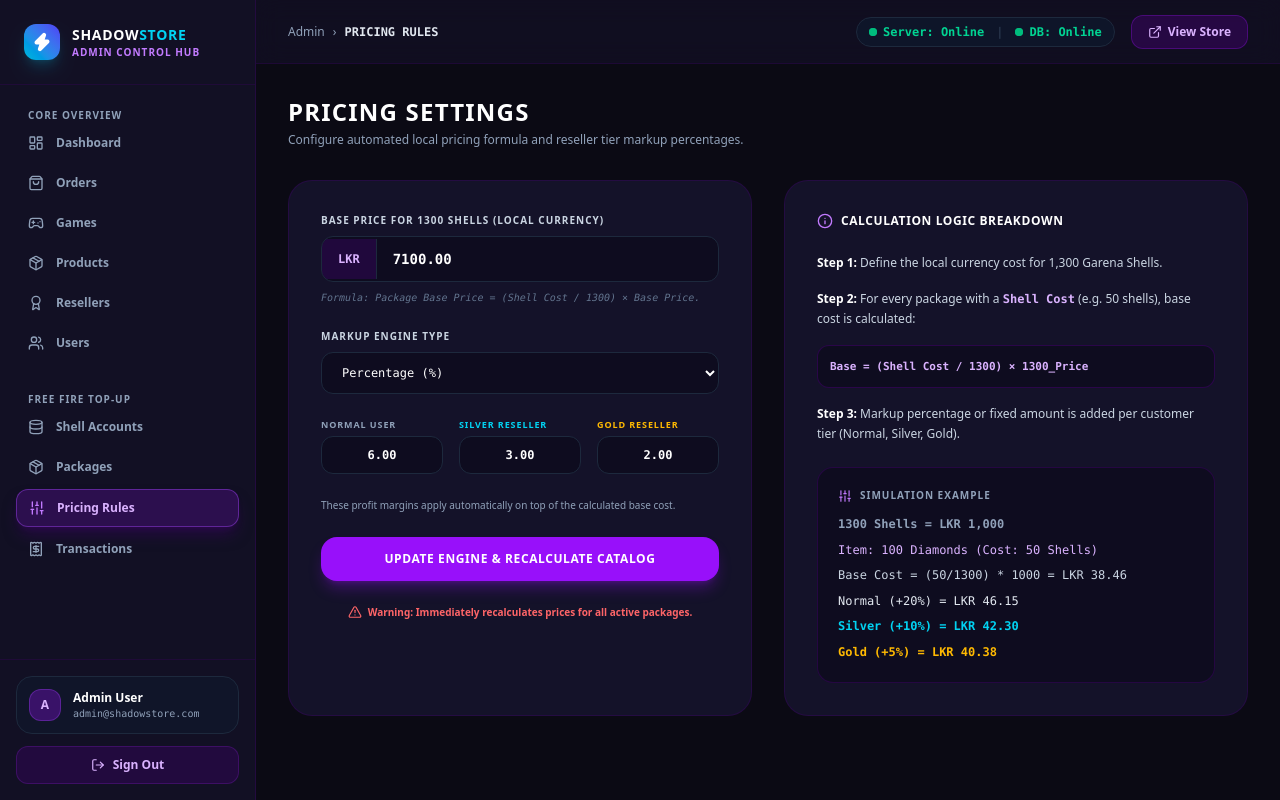
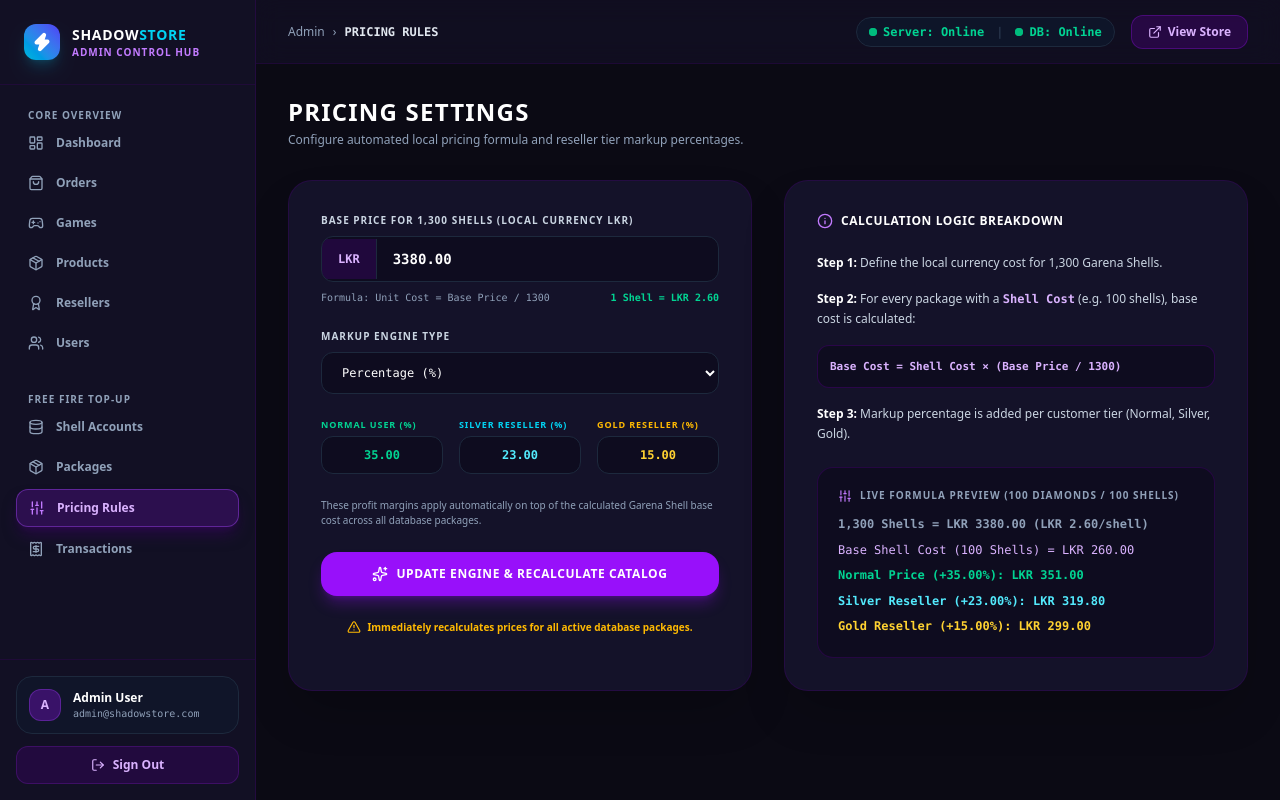
Before and after one commit to Dulanja-SaMaEl/shadowtopup, a Next.js app in the folder frontend/: page /admin/pricing-rules in a window 1280 px wide. Built offline with nearby package versions, Linux system fonts and the light colour scheme; no server answers.

Commit message:
Admin: Implement live catalog pricing recalculation API in Pricing Settings

```diff
--- a/frontend/src/app/admin/pricing-rules/page.tsx
+++ b/frontend/src/app/admin/pricing-rules/page.tsx
@@ -1,19 +1,54 @@
 'use client';
 
 import { useState } from 'react';
-import { Sliders, AlertTriangle, Info } from 'lucide-react';
+import { Sliders, AlertTriangle, Info, Sparkles, CheckCircle2, RefreshCw } from 'lucide-react';
 
 export default function AdminPricingRulesPage() {
-  const [basePrice, setBasePrice] = useState('7100.00');
+  const [basePrice, setBasePrice] = useState('3380.00'); // 1300 Shells = 3380 LKR (2.60 LKR / shell)
   const [markupType, setMarkupType] = useState('Percentage (%)');
-  const [normalMarkup, setNormalMarkup] = useState('6.00');
-  const [silverMarkup, setSilverMarkup] = useState('3.00');
-  const [goldMarkup, setGoldMarkup] = useState('2.00');
-  const [msg, setMsg] = useState<string | null>(null);
+  const [normalMarkup, setNormalMarkup] = useState('35.00');
+  const [silverMarkup, setSilverMarkup] = useState('23.00');
+  const [goldMarkup, setGoldMarkup] = useState('15.00');
+  const [updating, setUpdating] = useState(false);
+  const [msg, setMsg] = useState<{ type: 'success' | 'error'; text: string } | null>(null);
 
-  const handleUpdate = () => {
-    setMsg('Catalog pricing updated & recalculated successfully!');
-    setTimeout(() => setMsg(null), 3000);
+  // Live simulation calculations
+  const basePriceNum = parseFloat(basePrice) || 3380;
+  const unitShellCost = basePriceNum / 1300;
+
+  const sample100ShellCost = 100 * unitShellCost; // 260 LKR
+  const sample100Normal = sample100ShellCost * (1 + (parseFloat(normalMarkup) || 35) / 100);
+  const sample100Silver = sample100ShellCost * (1 + (parseFloat(silverMarkup) || 23) / 100);
+  const sample100Gold = sample100ShellCost * (1 + (parseFloat(goldMarkup) || 15) / 100);
+
+  const handleUpdate = async () => {
+    setUpdating(true);
+    setMsg(null);
+
+    try {
+      const res = await fetch('/api/admin/pricing-rules', {
+        method: 'POST',
+        headers: { 'Content-Type': 'application/json' },
+        body: JSON.stringify({
+          basePrice1300: basePriceNum,
+          normalMarkup: parseFloat(normalMarkup) || 35,
+          silverMarkup: parseFloat(silverMarkup) || 23,
+          goldMarkup: parseFloat(goldMarkup) || 15,
+        }),
+      });
+
+      const data = await res.json();
+      if (data.success) {
+        setMsg({ type: 'success', text: data.message });
+      } else {
+        setMsg({ type: 'error', text: data.message || 'Failed to update catalog prices' });
+      }
+    } catch (err: any) {
+      console.error('Error updating pricing rules:', err);
+      setMsg({ type: 'error', text: 'Network error updating pricing rules' });
+    }
+
+    setUpdating(false);
   };
 
   return (
@@ -21,15 +56,17 @@ export default function AdminPricingRulesPage() {
       {/* Page Header */}
       <div>
         <h1 className="text-2xl font-black text-white uppercase tracking-wider">Pricing Settings</h1>
-        <p className="text-xs text-slate-400 mt-1">Configure automated local pricing formula and reseller tier markup percentages.</p>
+        <p className="text-xs text-slate-400 mt-1">
+          Configure automated local pricing formula and reseller tier markup percentages.
+        </p>
       </div>
 
       <div className="grid grid-cols-1 lg:grid-cols-2 gap-8">
         {/* Left Form Box */}
-        <div className="p-8 rounded-3xl bg-[#141229] border border-purple-950/40 space-y-6">
+        <div className="p-8 rounded-3xl bg-[#141229] border border-purple-950/40 space-y-6 shadow-2xl">
           <div className="space-y-2">
             <label className="block text-[10px] font-extrabold uppercase tracking-widest text-slate-300">
-              Base Price for 1300 Shells (Local Currency)
+              Base Price for 1,300 Shells (Local Currency LKR)
             </label>
             <div className="flex items-center rounded-xl bg-[#0e0c1f] border border-slate-800 overflow-hidden">
               <span className="px-4 py-3 bg-purple-950/40 text-purple-300 font-mono font-bold text-xs border-r border-slate-800">
@@ -42,9 +79,10 @@ export default function AdminPricingRulesPage() {
                 className="w-full px-4 py-3 bg-transparent text-white font-mono text-sm font-bold focus:outline-none"
               />
             </div>
-            <p className="text-[10px] text-slate-500 font-mono italic">
-              Formula: Package Base Price = (Shell Cost / 1300) × Base Price.
-            </p>
+            <div className="flex justify-between items-center text-[10px] font-mono text-slate-400">
+              <span>Formula: Unit Cost = Base Price / 1300</span>
+              <span className="text-emerald-400 font-bold">1 Shell = LKR {unitShellCost.toFixed(2)}</span>
+            </div>
           </div>
 
           <div className="space-y-2">
@@ -64,62 +102,78 @@ export default function AdminPricingRulesPage() {
           {/* 3 User Tier Inputs */}
           <div className="grid grid-cols-3 gap-4">
             <div className="space-y-1">
-              <label className="block text-[9px] font-extrabold uppercase tracking-widest text-slate-400">
-                Normal User
+              <label className="block text-[9px] font-extrabold uppercase tracking-widest text-emerald-400">
+                Normal User (%)
               </label>
               <input
                 type="text"
                 value={normalMarkup}
                 onChange={(e) => setNormalMarkup(e.target.value)}
-                className="w-full px-3 py-2.5 bg-[#0e0c1f] border border-slate-800 rounded-xl text-white font-mono text-xs font-bold text-center focus:outline-none"
+                className="w-full px-3 py-2.5 bg-[#0e0c1f] border border-slate-800 rounded-xl text-emerald-400 font-mono text-xs font-bold text-center focus:outline-none"
               />
             </div>
 
             <div className="space-y-1">
               <label className="block text-[9px] font-extrabold uppercase tracking-widest text-cyan-400">
-                Silver Reseller
+                Silver Reseller (%)
               </label>
               <input
                 type="text"
                 value={silverMarkup}
                 onChange={(e) => setSilverMarkup(e.target.value)}
-                className="w-full px-3 py-2.5 bg-[#0e0c1f] border border-slate-800 rounded-xl text-white font-mono text-xs font-bold text-center focus:outline-none"
+                className="w-full px-3 py-2.5 bg-[#0e0c1f] border border-slate-800 rounded-xl text-cyan-300 font-mono text-xs font-bold text-center focus:outline-none"
               />
             </div>
 
             <div className="space-y-1">
               <label className="block text-[9px] font-extrabold uppercase tracking-widest text-amber-400">
-                Gold Reseller
+                Gold Reseller (%)
               </label>
               <input
                 type="text"
                 value={goldMarkup}
                 onChange={(e) => setGoldMarkup(e.target.value)}
-                className="w-full px-3 py-2.5 bg-[#0e0c1f] border border-slate-800 rounded-xl text-white font-mono text-xs font-bold text-center focus:outline-none"
+                className="w-full px-3 py-2.5 bg-[#0e0c1f] border border-slate-800 rounded-xl text-amber-300 font-mono text-xs font-bold text-center focus:outline-none"
               />
             </div>
           </div>
 
           <p className="text-[10px] text-slate-400">
-            These profit margins apply automatically on top of the calculated base cost.
+            These profit margins apply automatically on top of the calculated Garena Shell base cost across all database packages.
           </p>
 
           <button
             onClick={handleUpdate}
-            className="w-full py-3.5 rounded-2xl bg-purple-600 hover:bg-purple-500 text-white font-extrabold text-xs uppercase tracking-wider shadow-lg shadow-purple-600/30 transition-all"
+            disabled={updating}
+            className="w-full py-3.5 rounded-2xl bg-purple-600 hover:bg-purple-500 text-white font-extrabold text-xs uppercase tracking-wider shadow-lg shadow-purple-600/30 transition-all flex items-center justify-center gap-2"
           >
-            Update Engine & Recalculate Catalog
+            {updating ? (
+              <>
+                <RefreshCw className="w-4 h-4 animate-spin" /> Recalculating Database Packages...
+              </>
+            ) : (
+              <>
+                <Sparkles className="w-4 h-4" /> Update Engine & Recalculate Catalog
+              </>
+            )}
           </button>
 
-          <div className="flex items-center justify-center gap-1.5 text-red-400 text-[10px] font-bold">
-            <AlertTriangle className="w-3.5 h-3.5" /> Warning: Immediately recalculates prices for all active packages.
+          <div className="flex items-center justify-center gap-1.5 text-amber-400 text-[10px] font-bold">
+            <AlertTriangle className="w-3.5 h-3.5" /> Immediately recalculates prices for all active database packages.
           </div>
 
-          {msg && <p className="text-xs text-emerald-400 text-center font-bold">{msg}</p>}
+          {msg && (
+            <div className={`p-4 rounded-xl text-xs font-bold flex items-center justify-center gap-2 ${
+              msg.type === 'success' ? 'bg-emerald-500/10 border border-emerald-500/30 text-emerald-400' : 'bg-red-500/10 border border-red-500/30 text-red-400'
+            }`}>
+              {msg.type === 'success' && <CheckCircle2 className="w-4 h-4" />}
+              {msg.text}
+            </div>
+          )}
         </div>
 
         {/* Right Info Box: Calculation Logic Breakdown */}
-        <div className="p-8 rounded-3xl bg-[#141229] border border-purple-950/40 space-y-6">
+        <div className="p-8 rounded-3xl bg-[#141229] border border-purple-950/40 space-y-6 shadow-2xl">
           <h3 className="text-xs font-black text-white uppercase tracking-wider flex items-center gap-2">
             <Info className="w-4 h-4 text-purple-400" /> Calculation Logic Breakdown
           </h3>
@@ -129,30 +183,29 @@ export default function AdminPricingRulesPage() {
               <strong className="text-white font-bold">Step 1:</strong> Define the local currency cost for 1,300 Garena Shells.
             </p>
             <p>
-              <strong className="text-white font-bold">Step 2:</strong> For every package with a <span className="text-purple-300 font-bold font-mono">Shell Cost</span> (e.g. 50 shells), base cost is calculated:
+              <strong className="text-white font-bold">Step 2:</strong> For every package with a <span className="text-purple-300 font-bold font-mono">Shell Cost</span> (e.g. 100 shells), base cost is calculated:
             </p>
 
             <div className="p-3 bg-[#0e0c1f] border border-purple-950/60 rounded-xl font-mono text-[11px] text-purple-300 font-bold">
-              Base = (Shell Cost / 1300) × 1300_Price
+              Base Cost = Shell Cost × (Base Price / 1300)
             </div>
 
             <p>
-              <strong className="text-white font-bold">Step 3:</strong> Markup percentage or fixed amount is added per customer tier (Normal, Silver, Gold).
+              <strong className="text-white font-bold">Step 3:</strong> Markup percentage is added per customer tier (Normal, Silver, Gold).
             </p>
           </div>
 
           {/* Simulation Example Box */}
           <div className="p-5 rounded-2xl bg-[#0e0c1f] border border-purple-950/50 space-y-3">
             <div className="flex items-center gap-2 text-[10px] font-extrabold uppercase tracking-widest text-slate-400">
-              <Sliders className="w-3.5 h-3.5 text-purple-400" /> Simulation Example
+              <Sliders className="w-3.5 h-3.5 text-purple-400" /> Live Formula Preview (100 Diamonds / 100 Shells)
             </div>
             <div className="font-mono text-xs text-slate-300 space-y-1.5 leading-relaxed">
-              <p className="text-slate-400 font-bold">1300 Shells = LKR 1,000</p>
-              <p className="text-purple-300">Item: 100 Diamonds (Cost: 50 Shells)</p>
-              <p className="text-slate-300">Base Cost = (50/1300) * 1000 = LKR 38.46</p>
-              <p className="text-slate-200">Normal (+20%) = LKR 46.15</p>
-              <p className="text-cyan-400 font-bold">Silver (+10%) = LKR 42.30</p>
-              <p className="text-amber-400 font-bold">Gold (+5%) = LKR 40.38</p>
+              <p className="text-slate-400 font-bold">1,300 Shells = LKR {basePriceNum.toFixed(2)} (LKR {unitShellCost.toFixed(2)}/shell)</p>
+              <p className="text-purple-300">Base Shell Cost (100 Shells) = LKR {sample100ShellCost.toFixed(2)}</p>
+              <p className="text-emerald-400 font-bold">Normal Price (+{normalMarkup}%): LKR {sample100Normal.toFixed(2)}</p>
+              <p className="text-cyan-300 font-bold">Silver Reseller (+{silverMarkup}%): LKR {sample100Silver.toFixed(2)}</p>
+              <p className="text-amber-300 font-bold">Gold Reseller (+{goldMarkup}%): LKR {sample100Gold.toFixed(2)}</p>
             </div>
           </div>
         </div>
--- /dev/null
+++ b/frontend/src/app/api/admin/pricing-rules/route.ts
@@ -0,0 +1,75 @@
+import { NextRequest, NextResponse } from 'next/server';
+import { createClient as createAdminClient } from '@supabase/supabase-js';
+
+function getAdminClient() {
+  const supabaseUrl = process.env.NEXT_PUBLIC_SUPABASE_URL!;
+  const supabaseServiceKey = process.env.SUPABASE_SERVICE_ROLE_KEY!;
+  if (!supabaseUrl || !supabaseServiceKey) {
+    throw new Error('Missing Supabase Service Role Key');
+  }
+  return createAdminClient(supabaseUrl, supabaseServiceKey);
+}
+
+export async function POST(request: NextRequest) {
+  try {
+    const body = await request.json();
+    const { basePrice1300 = 3380, normalMarkup = 35, silverMarkup = 23, goldMarkup = 15 } = body;
+
+    const adminSupabase = getAdminClient();
+
+    // 1. Fetch all packages
+    const { data: packages, error: fetchErr } = await adminSupabase
+      .from('packages')
+      .select('*');
+
+    if (fetchErr) throw fetchErr;
+
+    if (!packages || packages.length === 0) {
+      return NextResponse.json({ success: false, message: 'No packages found to recalculate' }, { status: 404 });
+    }
+
+    // Cost per single Garena shell (e.g. 3380 / 1300 = 2.60 LKR / shell)
+    const costPerShell = Number(basePrice1300) / 1300;
+
+    const nMarkup = Number(normalMarkup) / 100;
+    const sMarkup = Number(silverMarkup) / 100;
+    const gMarkup = Number(goldMarkup) / 100;
+
+    const updatedPackages = [];
+
+    for (const pkg of packages) {
+      const shells = Number(pkg.shell_cost) || 100;
+      const baseCost = shells * costPerShell;
+
+      const newNormalPrice = Math.round(baseCost * (1 + nMarkup));
+      const newSilverPrice = Math.round(baseCost * (1 + sMarkup));
+      const newGoldPrice = Math.round(baseCost * (1 + gMarkup));
+
+      const { data: updated, error: updateErr } = await adminSupabase
+        .from('packages')
+        .update({
+          normal_price: newNormalPrice,
+          silver_price: newSilverPrice,
+          gold_price: newGoldPrice,
+          updated_at: new Date().toISOString(),
+        })
+        .eq('id', pkg.id)
+        .select()
+        .single();
+
+      if (!updateErr && updated) {
+        updatedPackages.push(updated);
+      }
+    }
+
+    return NextResponse.json({
+      success: true,
+      message: `Successfully recalculated catalog prices for ${updatedPackages.length} packages!`,
+      recalculatedCount: updatedPackages.length,
+      unitShellCost: costPerShell.toFixed(2),
+    });
+  } catch (err: any) {
+    console.error('Error recalculating pricing rules:', err);
+    return NextResponse.json({ success: false, message: err.message }, { status: 500 });
+  }
+}
```
